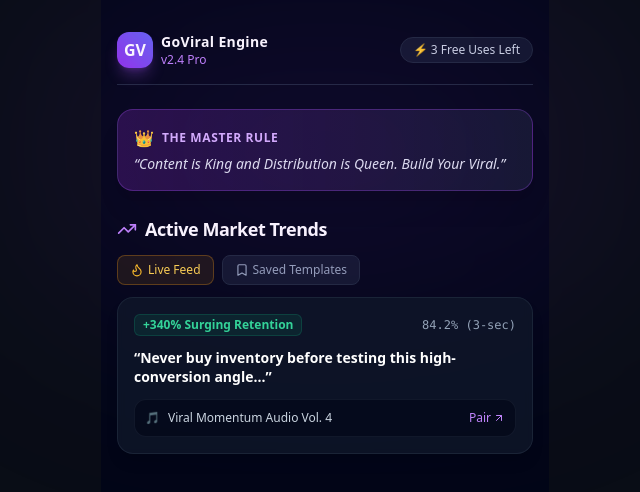
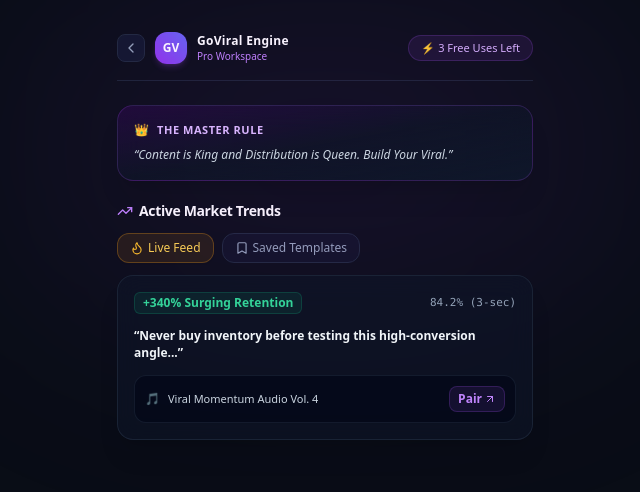
Before and after one commit to COBALTMETRICS/GoViral, a Next.js app: page /dashboard in a window 1280 px wide. Shown: the top 492 px of the page, without its empty margins (315-955 px from the left). Built offline with nearby package versions, Linux system fonts and the light colour scheme.

Commit message:
Refactor DashboardPage layout and styles
Updated styling and structure of the dashboard page. Adjusted component imports and modified various class names for improved design consistency.

```diff
--- a/app/dashboard/page.tsx
+++ b/app/dashboard/page.tsx
@@ -1,37 +1,40 @@
 'use client';
 
 import React from 'react';
-import { Flame, Bookmark, Sparkles, TrendingUp, ArrowUpRight } from 'lucide-react';
+import Link from 'next/link';
+import { Flame, Bookmark, TrendingUp, ArrowUpRight, ChevronLeft, Sparkles } from 'lucide-react';
 
 export default function DashboardPage() {
   return (
-    <div className="min-h-screen bg-slate-950 text-slate-100 font-sans p-4 max-w-md mx-auto">
-      {/* Top Header with Logo Placeholder */}
-      <header className="flex items-center justify-between py-4 border-b border-slate-800 mb-6">
-        <div className="flex items-center space-x-2">
-          {/* Logo container */}
-          <div className="w-9 h-9 rounded-xl bg-gradient-to-tr from-purple-600 to-indigo-500 flex items-center justify-center font-bold text-white shadow-lg shadow-purple-500/30">
+    <div className="min-h-screen bg-[#090D16] text-slate-100 font-sans p-4 max-w-md mx-auto">
+      {/* Top Header */}
+      <header className="flex items-center justify-between py-4 border-b border-slate-800/80 mb-6">
+        <div className="flex items-center space-x-2.5">
+          <Link href="/" className="w-7 h-7 rounded-lg bg-slate-900 border border-slate-800 flex items-center justify-center text-slate-400 hover:text-white transition-colors">
+            <ChevronLeft className="w-4 h-4" />
+          </Link>
+          <div className="w-8 h-8 rounded-xl bg-gradient-to-tr from-purple-600 to-indigo-500 flex items-center justify-center font-bold text-white shadow-md shadow-purple-500/20 text-xs">
             GV
           </div>
           <div>
-            <h1 className="font-bold text-sm tracking-wide text-white">GoViral Engine</h1>
-            <p className="text-xs text-purple-400">v2.4 Pro</p>
+            <h1 className="font-bold text-xs tracking-wide text-white">GoViral Engine</h1>
+            <p className="text-[10px] text-purple-400">Pro Workspace</p>
           </div>
         </div>
-        <div className="bg-slate-900 border border-slate-800 px-3 py-1 rounded-full text-xs text-slate-300">
+        <div className="bg-purple-500/10 border border-purple-500/20 px-3 py-1 rounded-full text-[11px] text-purple-300 font-medium">
           ⚡ 3 Free Uses Left
         </div>
       </header>
 
       {/* Main Container */}
-      <main className="space-y-6">
+      <main className="space-y-5">
         {/* Master Rule Banner */}
-        <div className="bg-gradient-to-r from-purple-900/40 to-slate-900 border border-purple-500/30 rounded-2xl p-4 shadow-xl">
-          <div className="flex items-center space-x-2 mb-1">
-            <span className="text-amber-400">👑</span>
-            <span className="text-xs font-semibold uppercase tracking-wider text-purple-300">The Master Rule</span>
+        <div className="bg-gradient-to-br from-purple-950/40 via-slate-900/60 to-slate-900 border border-purple-500/20 rounded-2xl p-4 shadow-xl backdrop-blur-md">
+          <div className="flex items-center space-x-2 mb-1.5">
+            <span className="text-amber-400 text-xs">👑</span>
+            <span className="text-[11px] font-semibold uppercase tracking-wider text-purple-300">The Master Rule</span>
           </div>
-          <p className="text-sm font-medium italic text-slate-200">
+          <p className="text-xs font-medium italic text-slate-300 leading-relaxed">
             &ldquo;Content is King and Distribution is Queen. Build Your Viral.&rdquo;
           </p>
         </div>
@@ -39,40 +42,40 @@ export default function DashboardPage() {
         {/* Active Trends Section */}
         <div className="space-y-3">
           <div className="flex items-center justify-between">
-            <h2 className="text-lg font-bold tracking-tight text-white flex items-center gap-2">
-              <TrendingUp className="w-5 h-5 text-purple-400" /> Active Market Trends
+            <h2 className="text-sm font-bold tracking-tight text-white flex items-center gap-1.5">
+              <TrendingUp className="w-4 h-4 text-purple-400" /> Active Market Trends
             </h2>
           </div>
 
           {/* Action Tabs */}
           <div className="flex gap-2 text-xs">
-            <button className="flex items-center gap-1 bg-amber-500/10 border border-amber-500/30 text-amber-300 px-3 py-1.5 rounded-lg font-medium">
+            <button className="flex items-center gap-1 bg-amber-500/10 border border-amber-500/30 text-amber-300 px-3 py-1.5 rounded-xl font-medium shadow-sm">
               <Flame className="w-3.5 h-3.5 text-amber-400" /> Live Feed
             </button>
-            <button className="flex items-center gap-1 bg-slate-900 border border-slate-800 text-slate-400 px-3 py-1.5 rounded-lg font-medium hover:text-white">
+            <button className="flex items-center gap-1 bg-slate-900/60 border border-slate-800 text-slate-400 px-3 py-1.5 rounded-xl font-medium hover:text-white transition-colors">
               <Bookmark className="w-3.5 h-3.5 text-slate-400" /> Saved Templates
             </button>
           </div>
 
           {/* Trend Card */}
-          <div className="bg-slate-900/80 border border-slate-800/80 rounded-2xl p-4 space-y-3 shadow-lg backdrop-blur-sm">
+          <div className="bg-slate-900/50 border border-slate-800/80 rounded-2xl p-4 space-y-3.5 shadow-xl backdrop-blur-md">
             <div className="flex items-center justify-between text-xs">
               <span className="text-emerald-400 font-semibold bg-emerald-500/10 px-2 py-0.5 rounded-md border border-emerald-500/20">
                 +340% Surging Retention
               </span>
-              <span className="text-slate-400 font-mono">84.2% (3-sec)</span>
+              <span className="text-slate-400 font-mono text-[11px]">84.2% (3-sec)</span>
             </div>
 
-            <p className="text-sm font-semibold text-white leading-snug">
+            <p className="text-xs font-semibold text-slate-100 leading-snug">
               &ldquo;Never buy inventory before testing this high-conversion angle...&rdquo;
             </p>
 
-            <div className="bg-slate-950/60 rounded-xl p-2.5 flex items-center justify-between border border-slate-800/50">
+            <div className="bg-slate-950/60 rounded-xl p-2.5 flex items-center justify-between border border-slate-800/60">
               <div className="flex items-center space-x-2 text-xs text-slate-300">
                 <span className="text-purple-400">🎵</span>
-                <span className="truncate max-w-[200px]">Viral Momentum Audio Vol. 4</span>
+                <span className="truncate max-w-[190px] text-[11px]">Viral Momentum Audio Vol. 4</span>
               </div>
-              <button className="text-xs text-purple-400 hover:text-purple-300 font-medium flex items-center gap-0.5">
+              <button className="text-xs text-purple-400 hover:text-purple-300 font-semibold flex items-center gap-0.5 bg-purple-500/10 px-2 py-1 rounded-lg border border-purple-500/20">
                 Pair <ArrowUpRight className="w-3 h-3" />
               </button>
             </div>
```
